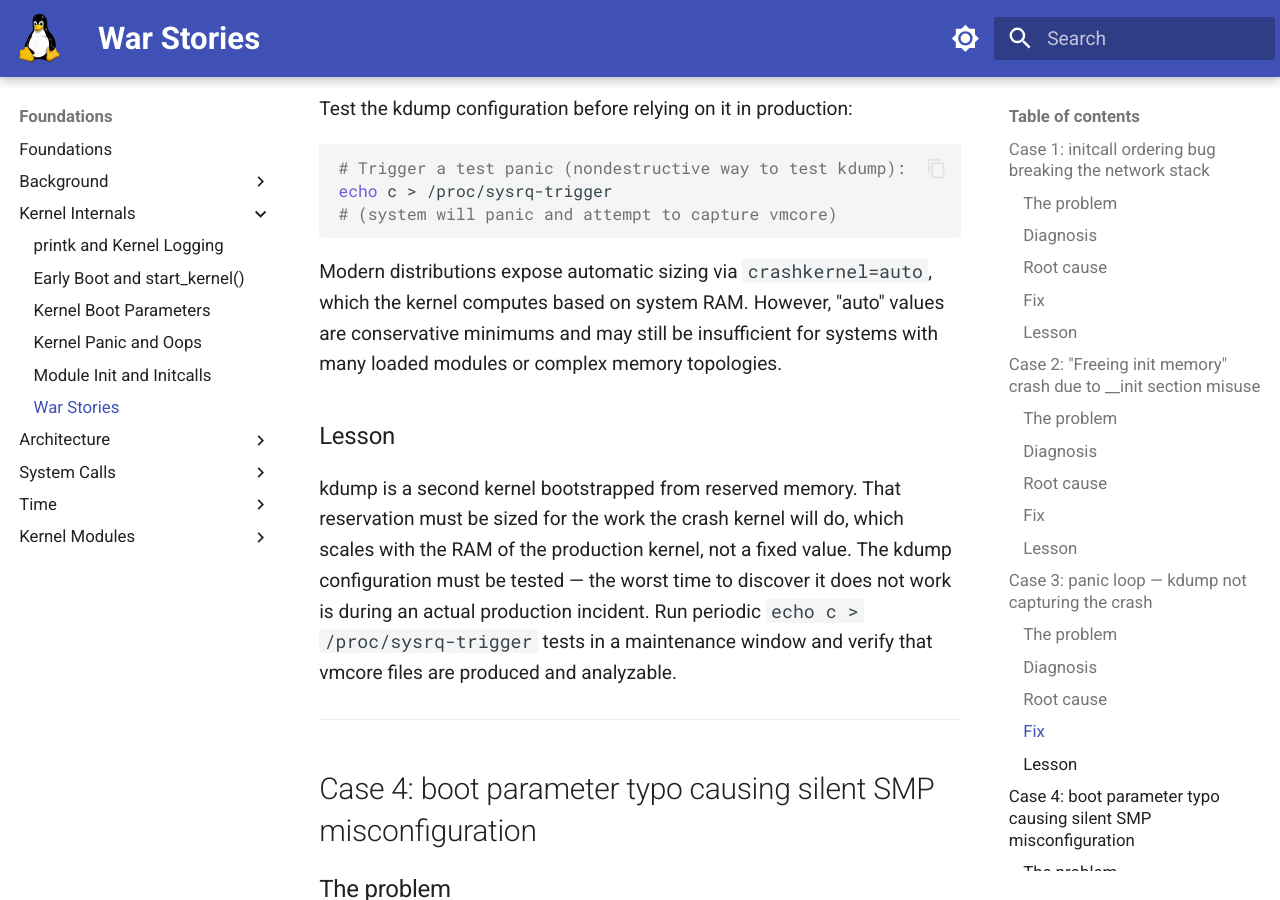
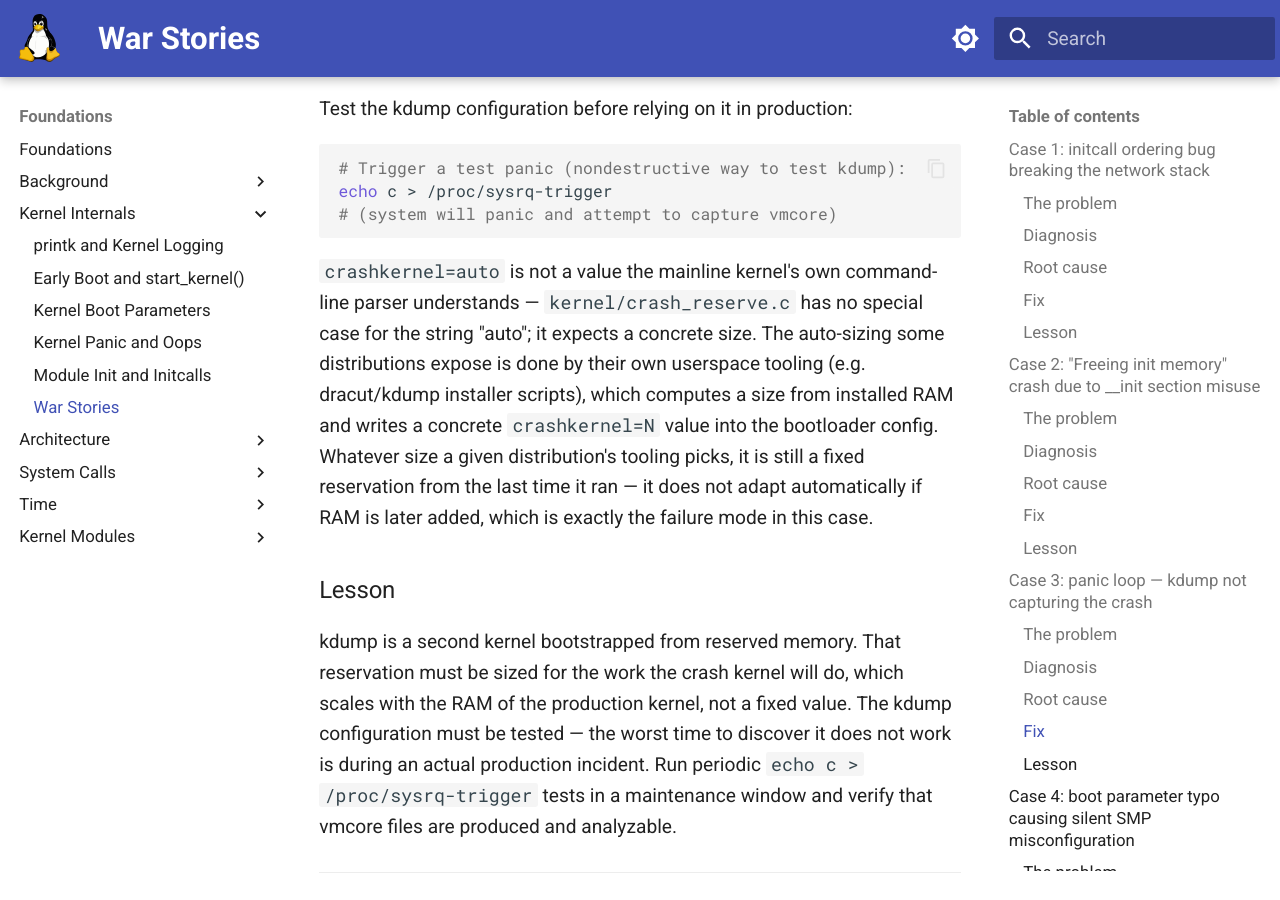
Before and after one commit to laveeshb/linux-kernel-internals, an MkDocs documentation site: the page built from docs/kernel/war-stories.md, in a window 1280 px wide and 900 px high, scrolled down 8009 px. Built offline with MkDocs 1.6.1 and Material for MkDocs 9.7.7, drawn with Linux system fonts in a browser that asks for light colours.

Commit message:
Fix crashkernel=auto claim in kernel/war-stories.md (#809)
crashkernel=auto is not recognized by the mainline kernel's
command-line parser (kernel/crash_reserve.c has no special case for
the string "auto"; it expects a concrete size). Corrected the
mechanism described: automatic sizing is done by distribution
userspace tooling, which computes and writes a concrete crashkernel=N
value, not something the kernel itself computes at boot.

````diff
--- a/docs/kernel/war-stories.md
+++ b/docs/kernel/war-stories.md
@@ -203,7 +203,7 @@ echo c > /proc/sysrq-trigger
 # (system will panic and attempt to capture vmcore)
 ```
 
-Modern distributions expose automatic sizing via `crashkernel=auto`, which the kernel computes based on system RAM. However, "auto" values are conservative minimums and may still be insufficient for systems with many loaded modules or complex memory topologies.
+`crashkernel=auto` is not a value the mainline kernel's own command-line parser understands — `kernel/crash_reserve.c` has no special case for the string "auto"; it expects a concrete size. The auto-sizing some distributions expose is done by their own userspace tooling (e.g. dracut/kdump installer scripts), which computes a size from installed RAM and writes a concrete `crashkernel=N` value into the bootloader config. Whatever size a given distribution's tooling picks, it is still a fixed reservation from the last time it ran — it does not adapt automatically if RAM is later added, which is exactly the failure mode in this case.
 
 ### Lesson
 
````
